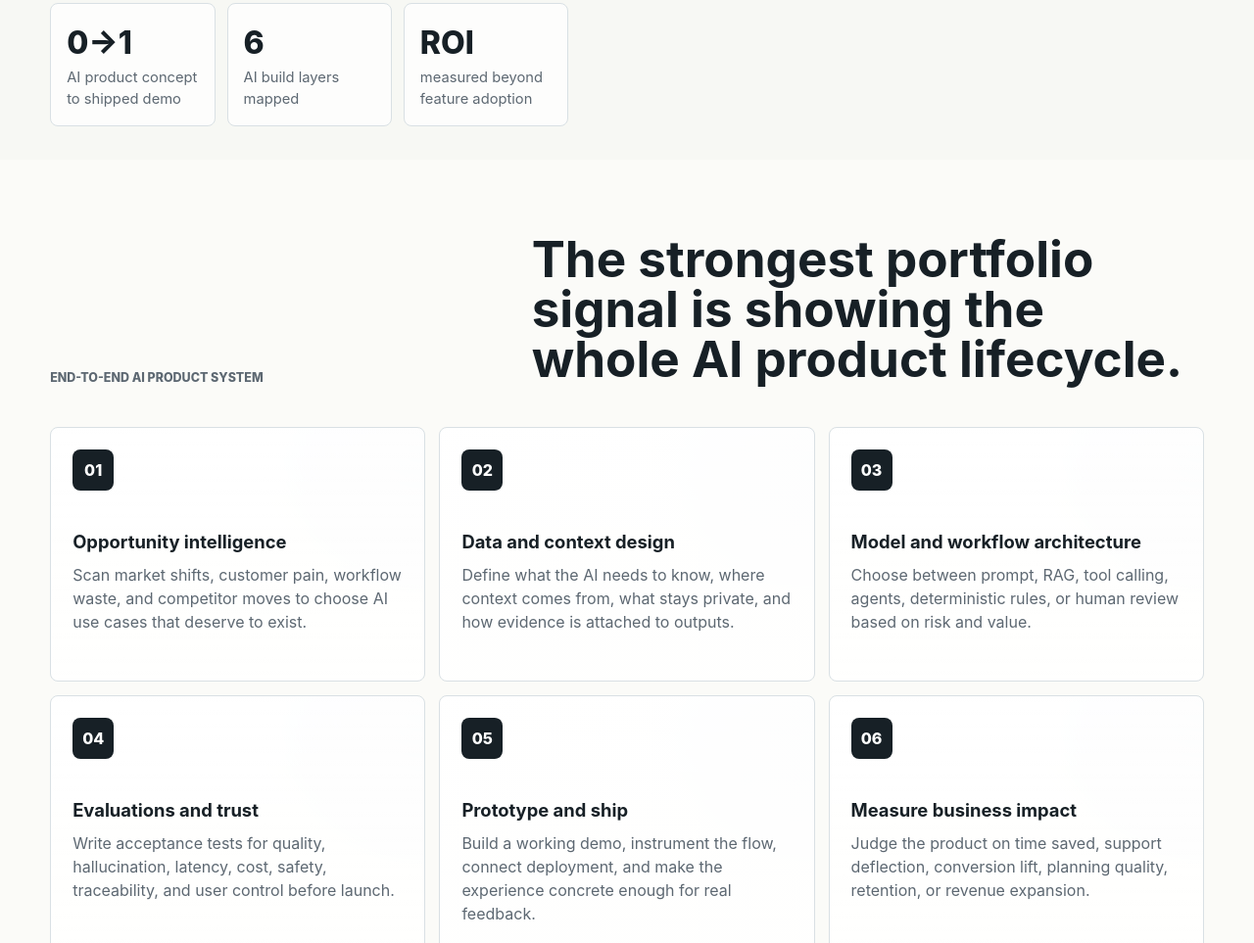
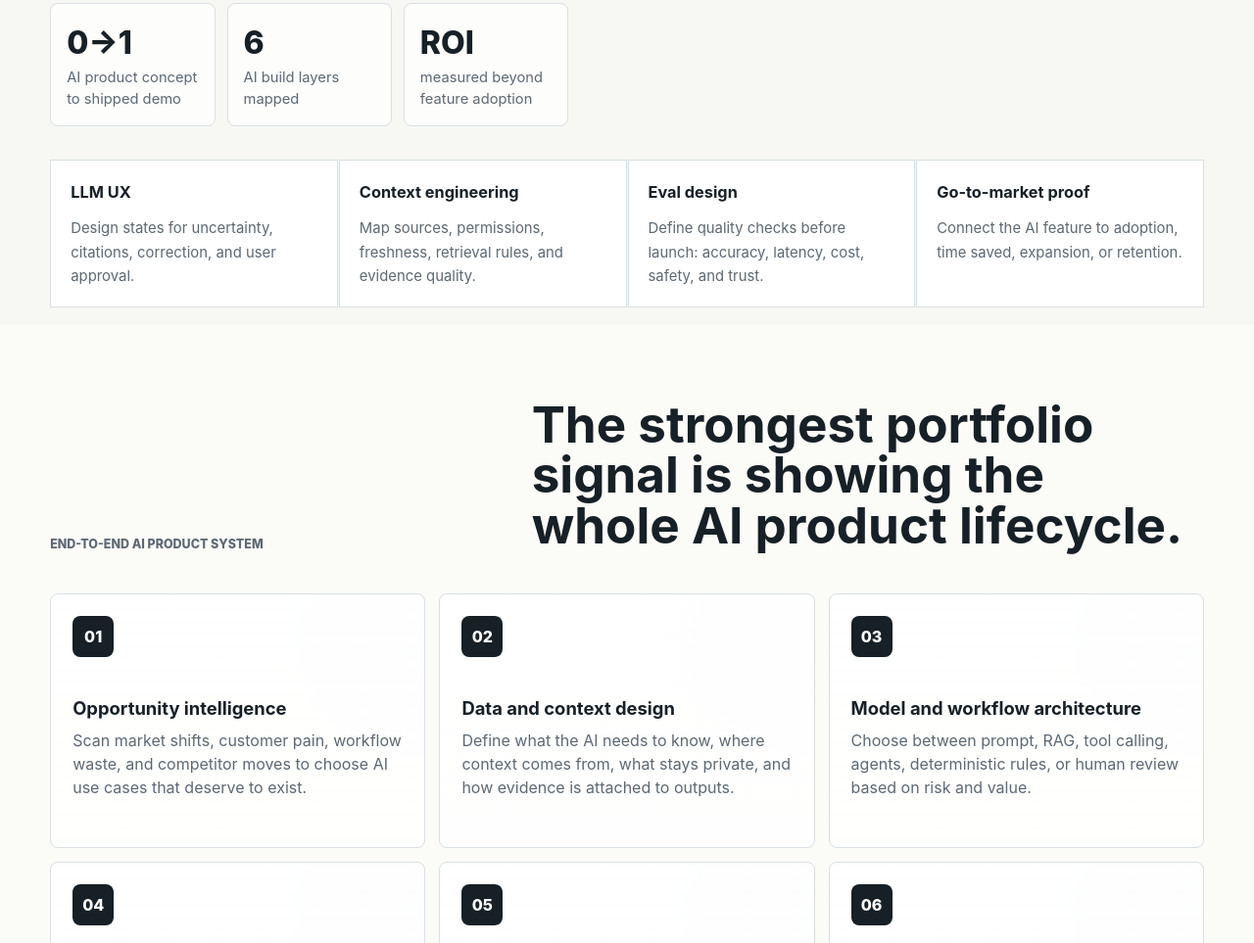
Before and after one commit to samz007/pm-signal-os, a website: page index.html in a window 1280 px wide. Shown: the part 871-1834 px from the top of the page at 98% size. Drawn offline with Linux system fonts and the light colour scheme.

Commit message:
Polish AI PM builder positioning

```diff
--- a/index.html
+++ b/index.html
@@ -58,6 +58,25 @@
         <figure class="hero-visual">
           <img src="assets/pm-os-dashboard.png" alt="AI product management dashboard concept" />
         </figure>
+      </section>
+
+      <section class="capability-strip" aria-label="AI product builder capabilities">
+        <div>
+          <strong>LLM UX</strong>
+          <span>Design states for uncertainty, citations, correction, and user approval.</span>
+        </div>
+        <div>
+          <strong>Context engineering</strong>
+          <span>Map sources, permissions, freshness, retrieval rules, and evidence quality.</span>
+        </div>
+        <div>
+          <strong>Eval design</strong>
+          <span>Define quality checks before launch: accuracy, latency, cost, safety, and trust.</span>
+        </div>
+        <div>
+          <strong>Go-to-market proof</strong>
+          <span>Connect the AI feature to adoption, time saved, expansion, or retention.</span>
+        </div>
       </section>
 
       <section class="section system" id="system" aria-labelledby="system-title">
--- a/package.json
+++ b/package.json
@@ -5,7 +5,8 @@
   "description": "Portfolio demo for an AI product management operating system.",
   "scripts": {
     "dev": "npx serve .",
-    "build": "echo \"Static site ready\""
+    "build": "echo \"Static site ready\"",
+    "vercel-build": "npm run build"
   },
   "keywords": [
     "product-management",
--- a/styles.css
+++ b/styles.css
@@ -220,6 +220,32 @@ h3 {
   border: 1px solid rgba(23, 32, 38, 0.1);
   border-radius: 8px;
   box-shadow: var(--shadow);
+}
+
+.capability-strip {
+  display: grid;
+  grid-template-columns: repeat(4, minmax(0, 1fr));
+  gap: 1px;
+  padding: 0 clamp(18px, 4vw, 56px) 18px;
+  background: var(--paper);
+}
+
+.capability-strip div {
+  min-height: 142px;
+  padding: 20px;
+  border: 1px solid var(--line);
+  background: #fff;
+}
+
+.capability-strip strong {
+  display: block;
+  margin-bottom: 12px;
+  font-size: 1.02rem;
+}
+
+.capability-strip span {
+  color: var(--muted);
+  font-size: 0.93rem;
 }
 
 .section {
@@ -691,6 +717,7 @@ h3 {
 
   .analysis-grid,
   .system-grid,
+  .capability-strip,
   .trend-grid,
   .roadmap-grid,
   .build-steps {
@@ -729,6 +756,7 @@ h3 {
   }
 
   .hero-metrics,
+  .capability-strip,
   .output-kpis,
   .analysis-grid,
   .system-grid,
```
